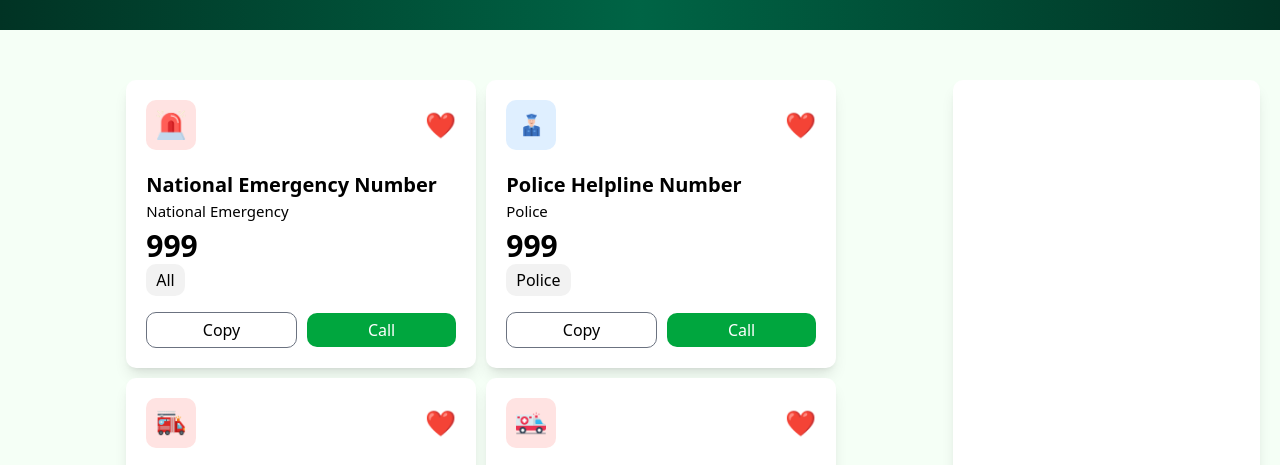
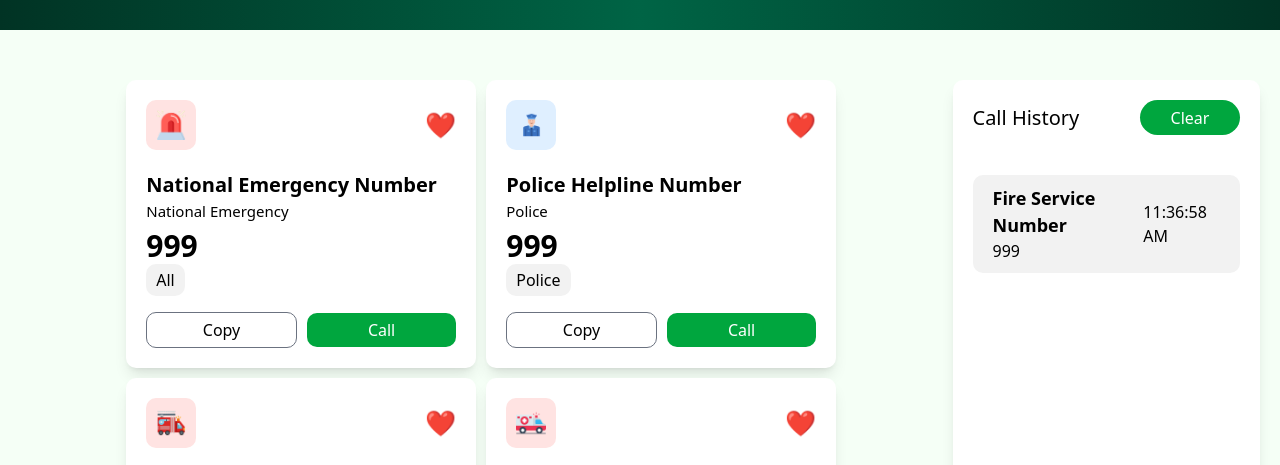
Before and after one commit to BK-Bagchi/emergency-hotline, a plain HTML site: page index.html in a window 1280 px wide. Shown: the part 335-800 px from the top of the page. Drawn offline with nearby package versions, Linux system fonts and the light colour scheme.

Commit message:
History section markup done

```diff
--- a/index.html
+++ b/index.html
@@ -180,7 +180,19 @@
                 </main>
             </section>
             <aside class="history w-1/4 flex flex-col bg-white shadow-lg rounded-[10px]">
-
+                <div class="flex items-center justify-between">
+                    <p class="mx-[20px] text-[20px]">Call History</p>
+                    <button class="bg-[#00A63E] h-[35px] w-[100px] m-[20px] rounded-[20px] text-white">Clear</button>
+                </div>
+                <div class="flex items-center justify-between m-[20px] px-[20px] py-[10px] bg-[#F2F2F2] rounded-[10px]">
+                    <div>
+                        <p class="font-bold text-[18px]">Fire Service Number</p>
+                        <span>999</span>
+                    </div>
+                    <div>
+                        <span>11:36:58 AM</span>
+                    </div>
+                </div>
             </aside>
         </section>
     </main>
```
